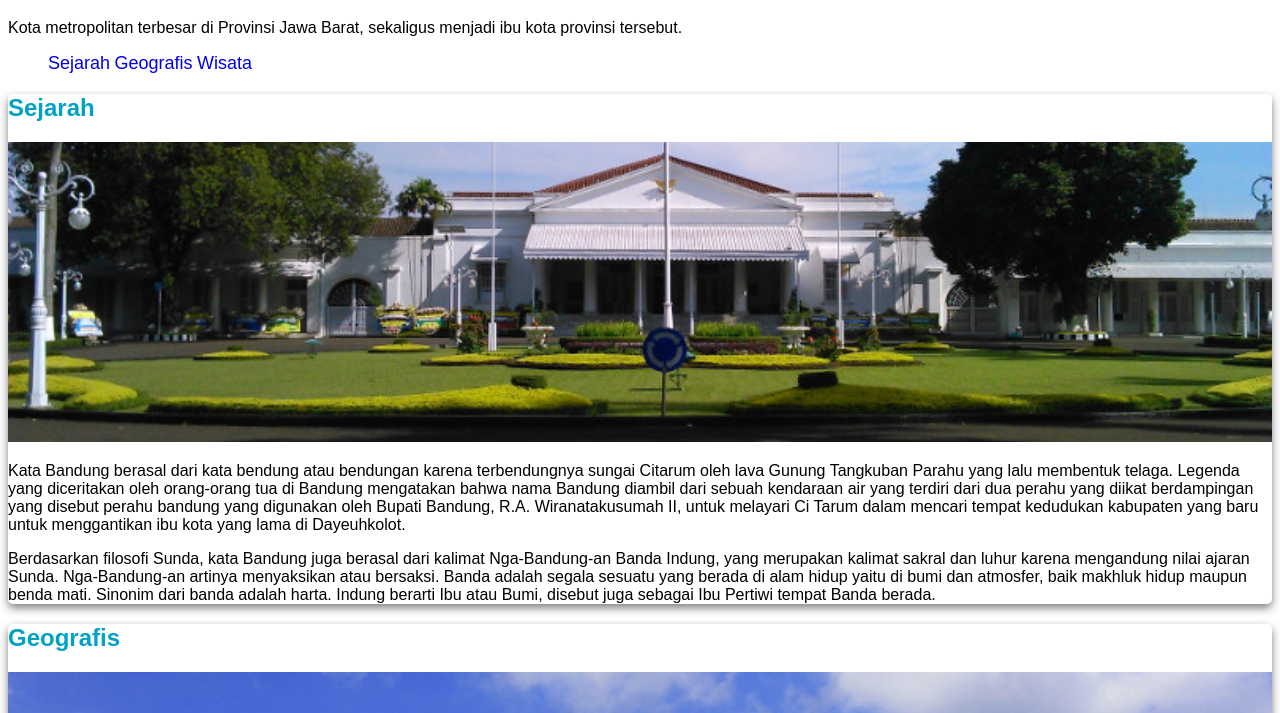
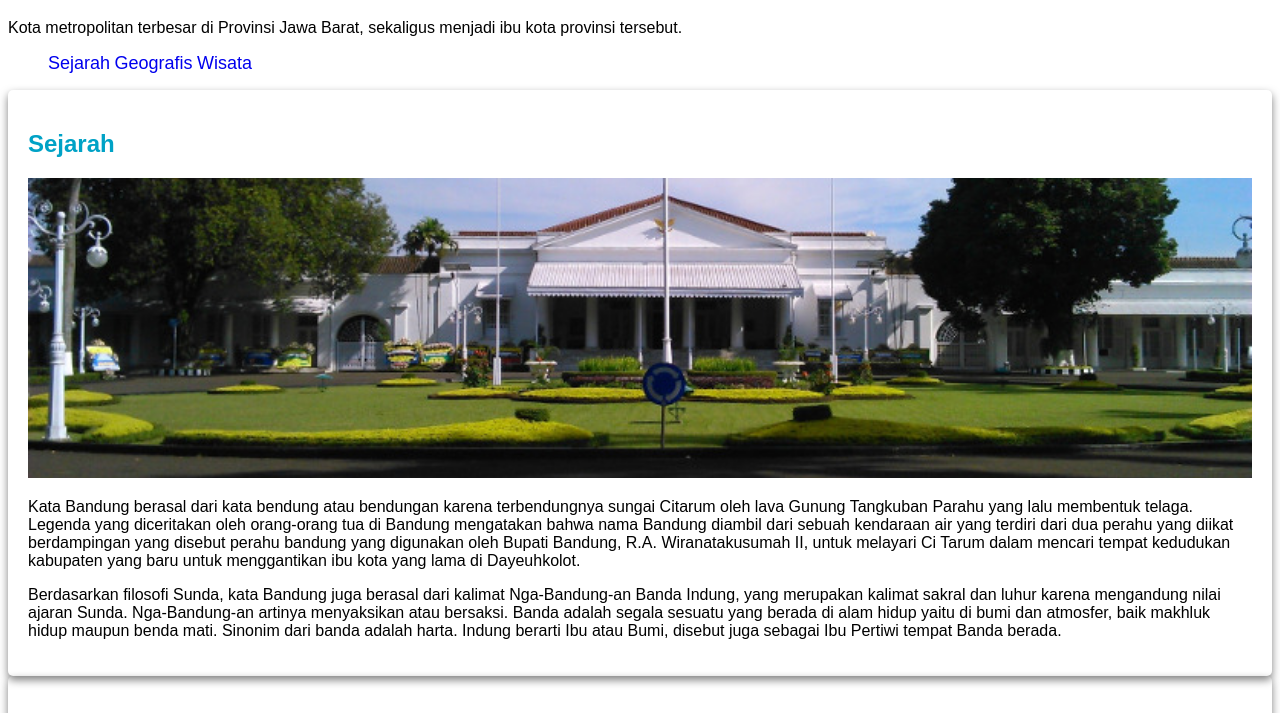
Before and after one commit to shandraspertiwi/dicoding-basic-web-progress, a plain HTML site: page index.html in a window 1280 px wide. Shown: the part 61-774 px from the top of the page. Drawn offline with Linux system fonts and the light colour scheme; a web font is replaced by a local one.

Commit message:
update stye.css

```diff
--- a/assets/styles/style.css
+++ b/assets/styles/style.css
@@ -18,6 +18,8 @@ body {
 .card {
     box-shadow: 0 4px 8px 0 rgba(0,0,0,0.5);
     border-radius: 5px;
+    padding: 20px;
+    margin-top: 20pxs;
 }
 
 nav a {
```
